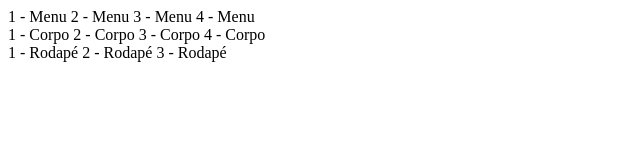
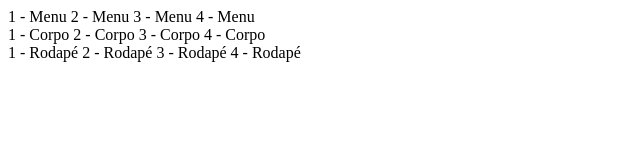
Before and after one commit to MaathL/repositorio, a plain HTML site: page index.html in a window 1280 px wide. Shown: the full height of the page, 0-640 px from the left. Drawn offline with Linux system fonts and the light colour scheme.

Commit message:
Quarto rodapé

```diff
--- a/index.html
+++ b/index.html
@@ -25,6 +25,7 @@
               1 - Rodapé
               2 - Rodapé
               3 - Rodapé
+              4 - Rodapé
        </div>
 </body>
 </html>
```
